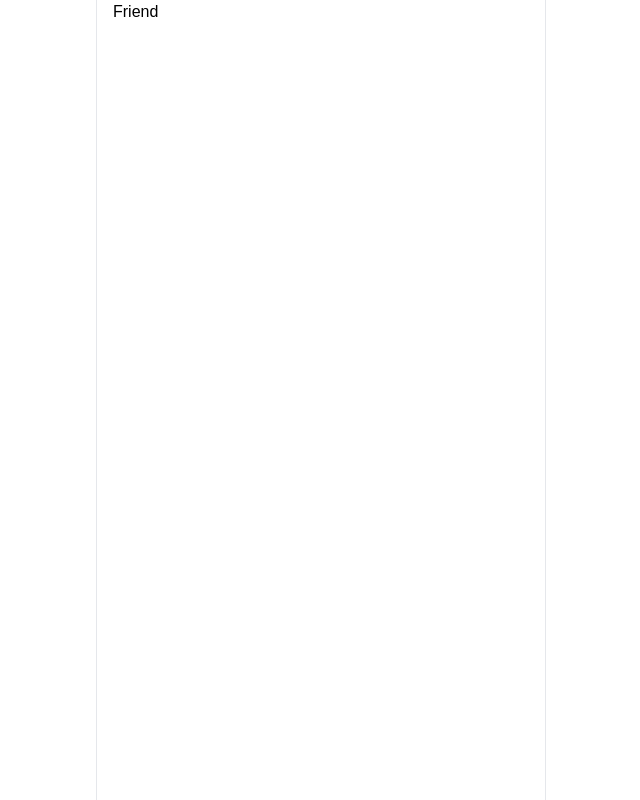
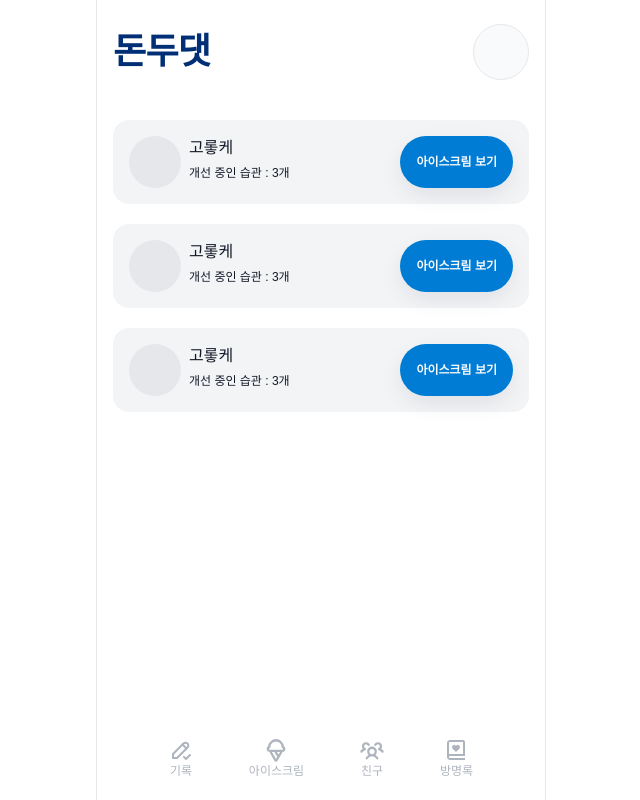
Before and after one commit to LikeLion-KW-TEAM2/TEAM_2_FE, a React (Vite) app: page /friend in a window 1280 px wide. Shown: the whole page, without its empty margins (319-959 px from the left). Built offline with nearby package versions, Linux system fonts and the light colour scheme; a web font is replaced by a local one.

Commit message:
feat : 친구 페이지 리스트 구현

```diff
--- /dev/null
+++ b/src/components/NavLayout.tsx
@@ -0,0 +1,13 @@
+import { ChildrenType } from '@/types/common'
+import BottomNav from './BottomNav'
+
+const NavLayout = ({ children }: ChildrenType) => {
+  return (
+    <div className="flexColumn h-full">
+      <div className="flex-1 overflow-y-scroll scrollbar-hide">{children}</div>
+      <BottomNav />
+    </div>
+  )
+}
+
+export default NavLayout
--- a/src/pages/friend/Friend.tsx
+++ b/src/pages/friend/Friend.tsx
@@ -1,5 +1,19 @@
+import HeaderWithProfile from '@/components/HeaderWithProfile'
+import FriendItem from './components/FriendItem'
+import NavLayout from '@/components/NavLayout'
+
 const Friend = () => {
-  return <div>Friend</div>
+  return (
+    <NavLayout>
+      <HeaderWithProfile />
+
+      <div className="flexColumn gap-5">
+        {[...Array(3)].map((_, i) => (
+          <FriendItem key={i} />
+        ))}
+      </div>
+    </NavLayout>
+  )
 }
 
 export default Friend
--- /dev/null
+++ b/src/pages/friend/components/FriendItem.tsx
@@ -0,0 +1,16 @@
+import Button from '@/components/Button'
+
+const FriendItem = () => {
+  return (
+    <div className="flex gap-2 rounded-2xl bg-secondary-100 p-4">
+      <div className="h-[52px] w-[52px] rounded-full bg-secondary-200" />
+      <div className="flexColumn mr-auto gap-1 text-secondary-900">
+        <p className="text-medium font-medium">고롷케</p>
+        <p className="text-xsmall">개선 중인 습관 : 3개</p>
+      </div>
+      <Button size="xsmall">아이스크림 보기</Button>
+    </div>
+  )
+}
+
+export default FriendItem
```
